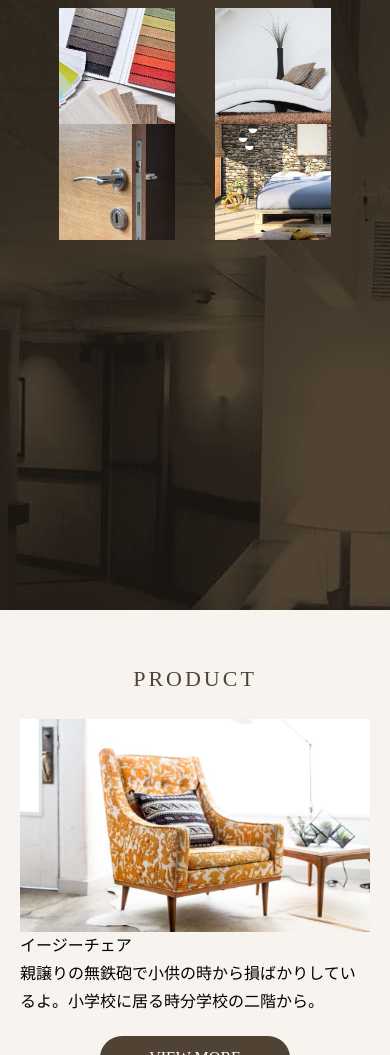
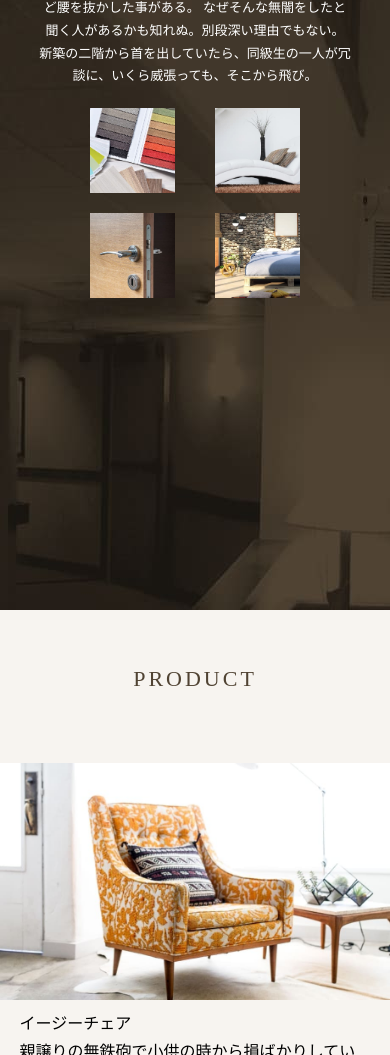
Before and after one commit to stove-nakazawashota/p26-MIGLIORE, a plain HTML site: page index.html in a window 390 px wide. Shown: the part 945-2000 px from the top of the page. Drawn offline with Linux system fonts and the light colour scheme.

Commit message:
2023/03/23 お昼

```diff
--- a/css/style.css
+++ b/css/style.css
@@ -316,7 +316,7 @@ body {
 }
 
 .product-list-items {
-    margin: 20px 20px;
+    margin: 64px 0;
 }
 
 .product-list-item {
@@ -330,6 +330,7 @@ body {
 
 .product-list-text {
     margin-left: 50px;
+    width: 34%;
 }
 
 .instagram {
@@ -445,8 +446,10 @@ body {
     font-size: 12px;
 }
 
+/* タブレットサイズ */
+
 /* sp */
-@media screen and (max-width: 764px) {
+@media screen and (max-width: 1082px) {
 
     /* 共通設定 */
     .l-container {
@@ -494,6 +497,10 @@ body {
         margin-bottom: 40px;
     }
 
+    #concept-section {
+        padding-top: 100px;
+    }
+
     /* コンセプト */
     .shop-about {
         width: 80%;
@@ -504,9 +511,12 @@ body {
         flex-wrap: wrap;
     }
 
+    .flex-img-item {
+        margin-bottom: 20px;
+    }
 
     .flex-img-item {
-        width: 50%;
+        width: 40%;
     }
 
     /* プロダクト */
@@ -522,7 +532,8 @@ body {
 
     .product-list-text {
         margin: 0;
-        width: 100%;
+        width: 90%;
+        margin-top: 10px;
     }
 
     .product-list-img {
@@ -563,7 +574,7 @@ body {
 
     /* ページ下部 */
     .pd-logo-img {
-        width: 70%;
+        width: 50%;
     }
 
     .pd-shop-info {
@@ -576,4 +587,9 @@ body {
         align-items: center;
         font-size: 14px;
     }
+
+    .sns-link {
+        margin: 0;
+        margin-bottom: 5px;
+    }
 }
--- a/index.html
+++ b/index.html
@@ -1,5 +1,5 @@
 <!DOCTYPE html>
-<html lang="en">
+<html lang="ja">
 <head>
     <meta charset="UTF-8">
     <meta http-equiv="X-UA-Compatible" content="IE=edge">
```
